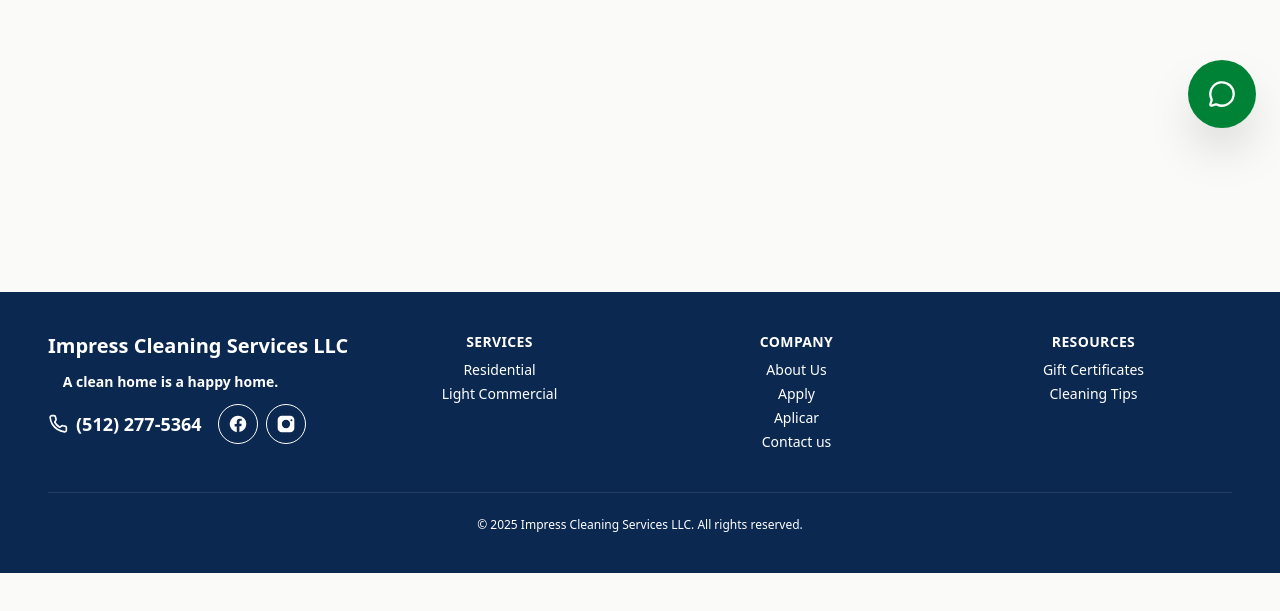
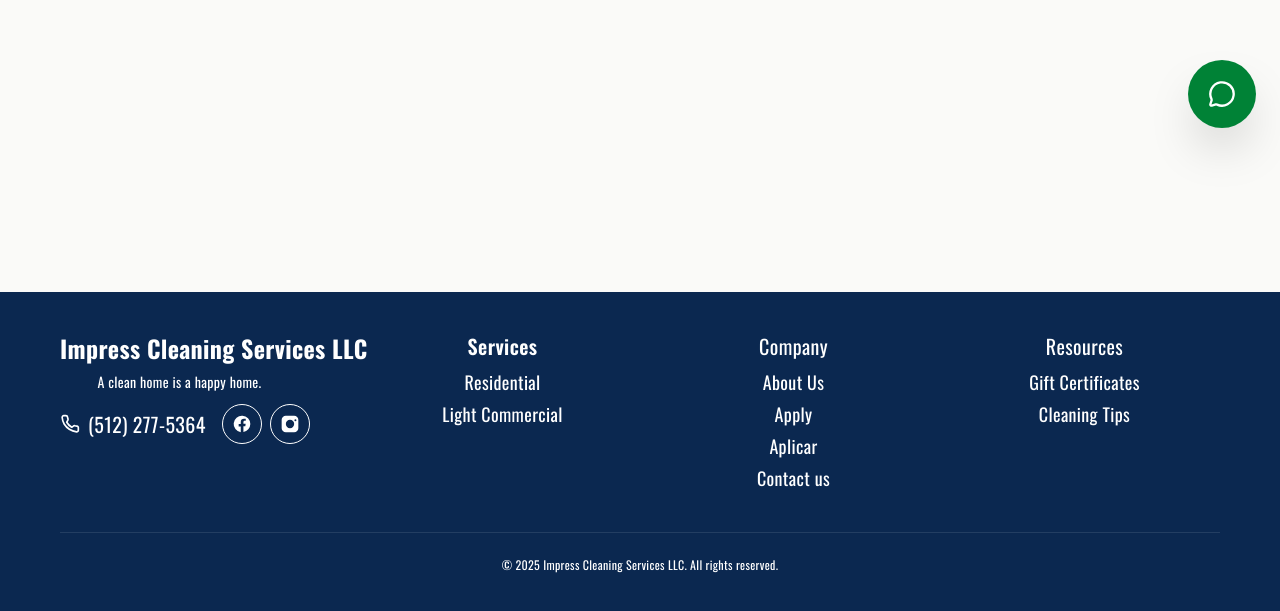
Before and after one commit to resp23f/impress-cleaning-site, a Next.js app: page /about in a window 1280 px wide. Shown: the part 648-1259 px from the top of the page. Before the commit the page ends 1221 px from the top, so only its background shows below. Built offline with nearby package versions, Linux system fonts and the light colour scheme.

Commit message:
HomePage Update

```diff
--- a/src/app/HomePage.jsx
+++ b/src/app/HomePage.jsx
@@ -139,7 +139,7 @@ function WhyChoose() {
     <div className="mx-auto max-w-7xl px-4 md:px-6">
     <div className="grid md:grid-cols-2 gap-6 items-center">
                  <div className="lg:col-span-2">
-            <h3 className="font-heading-oswald text-70px md:text-[35px] font-extrabold tracking-[-0.04em] text-center text-slate-900">WHY CHOOSE IMPRESS CLEANING SERVICES</h3>
+            <h3 className="font-heading-oswald text-70px md:text-[39px] font-extrabold tracking-[-0.04em] text-center text-slate-900">WHY CHOOSE IMPRESS CLEANING SERVICES</h3>
             <ul className="mt-6 grid sm:grid-cols-2 gap-4">
               {cards.map((c) => (
                 <li key={c.t} className="rounded-2xl bg-white border-2 border-[#079447] py-4 px-5">                  <div className="flex items-start gap-3">
@@ -172,7 +172,7 @@ function HowItWorks() {
   return (
     <section className="bg-white py-12 md:py-16">
       <div className="mx-auto max-w-7xl px-4 md:px-6">
-        <h3 className="font-heading-oswald text-70px md:text-[35px] font-extrabold tracking-tight text-center text-slate-900">HOW IT WORKS — SIMPLE, FAST & STRESS-FREE</h3>
+        <h3 className="font-heading-oswald text-70px md:text-[39px] font-extrabold tracking-tight text-center text-slate-900">HOW IT WORKS: SIMPLE, FAST & STRESS FREE</h3>
         <ol className="mt-6 grid sm:grid-cols-2 lg:grid-cols-4 gap-4">
           {steps.map(([t,d],i)=> (
             <li key={t} className="rounded-2xl bg-white border-2 border-[#079447] py-4 px-5">
@@ -191,7 +191,7 @@ function SocialProof() {
   return (
     <section className="bg-[#0B2850] py-12 md:py-16 text-white">
       <div className="mx-auto max-w-7xl px-4 md:px-6">
-        <h3 className="font-heading-oswald text-[22px] md:text-[35px] font-extrabold tracking-tight text-center">WHY TEXAS FAMILIES TRUST IMPRESS</h3>
+        <h3 className="font-heading-oswald text-[22px] md:text-[39px] font-extrabold tracking-tight text-center">WHY TEXAS FAMILIES TRUST IMPRESS</h3>
         <div className="mt-6 grid md:grid-cols-4 gap-4">
           <div className="rounded-2xl ring-1 ring-white/20 bg-white/5 p-6 shadow-sm">
             <div className="font-semibold">Texas Homes. Texas Trust.</div>
--- a/src/app/globals.css
+++ b/src/app/globals.css
@@ -15,6 +15,11 @@ color-scheme: light;
   font-family: var(--font-oswald), 'Oswald', sans-serif;
   letter-spacing: 0.03em;
   text-transform: uppercase;
+}
+.font-oswald {
+  font-family: 'Oswald', sans-serif;
+  letter-spacing: 0.02em;
+  text-transform: none;
 }
 
 html {
--- a/src/components/Footer.jsx
+++ b/src/components/Footer.jsx
@@ -16,19 +16,19 @@ function SocialIcon({ href, label, children }) {
 export default function Footer() {
   const year = new Date().getFullYear();
   return (
-    <footer className="relative z-10 bg-[#0B2850] text-white text-center py-10 px-6 md:px-12 [&_*]:text-white">
-      <div className="font-headline max-w-7xl mx-auto grid grid-cols-1 sm:grid-cols-2 md:grid-cols-4 gap-10 md:gap-17">
+    <footer className="relative z-10 bg-[#0B2850] font-oswald text-white text-center py-10 px-6 md:px-15 [&_*]:text-white">
+      <div className="font-Oswald max-w-7xl mx-auto grid grid-cols-1 sm:grid-cols-2 md:grid-cols-4 gap-10 md:gap-17">
         <div>
-          <h3 className="font-headline text-xl font-bold mb-3 text-white/90 whitespace-nowrap">
+          <h3 className="text-2xl font-extrabold mb-2 text-white/90 whitespace-nowrap">
             Impress Cleaning Services LLC
           </h3>
-          <p className="font-headline text-sm text-center font-semibold mb-3 text-white/90">
+          <p className="font-Oswald text-sm text-center mb-3 text-white/90">
             A clean home is a happy home.
 </p>
 
     {/* Phone and social icons - arranged horizontally on mobile */}
     <div className="flex items-center justify-center md:justify-start gap-4">
-    <a href="tel:+15122775364" className="inline-flex items-center gap-2 text-lg font-semibold text-white hover:text-[#A9E5BB] transition whitespace-nowrap">
+    <a href="tel:+15122775364" className="inline-flex items-center gap-2 text-xl font-oswald text-white hover:text-[#A9E5BB] transition whitespace-nowrap">
               <svg xmlns="http://www.w3.org/2000/svg" className="w-5 h-5 text-[#00A86B]" viewBox="0 0 24 24" fill="none" stroke="currentColor" strokeWidth={2} strokeLinecap="round" strokeLinejoin="round" aria-hidden="true">
           <path d="M22 16.92v2.5a2 2 0 0 1-2.18 2 19.8 19.8 0 0 1-8.63-3.07 19.5 19.5 0 0 1-6-6A19.8 19.8 0 0 1 2.58 4.18 2 2 0 0 1 4.56 2h2.5a2 2 0 0 1 2 1.72c.1.74.27 1.46.5 2.15a2 2 0 0 1-.45 2.11L8.1 9.9a16 16 0 0 0 6 6l1.92-1.41a2 2 0 0 1 2.11-.45c.69.23 1.41.4 2.15.5A2 2 0 0 1 22 16.92Z"></path>
         </svg>
@@ -51,15 +51,15 @@ export default function Footer() {
 
         <div className="col-span-1 sm:col-span-2 md:col-span-3 grid grid-cols-3 gap-4 md:grid-cols-3 md:gap-5">
           <div>
-            <h4 className="text-xs sm:text-sm font-semibold mb-2 text-[#A9E5BB] uppercase tracking-wide">Services</h4>
-            <ul className="space-y-1 text-xs sm:text-sm text-white/80">
+            <h4 className="text-xs font-oswald sm:text-xl font-semibold mb-2 text-[#A9E5BB] uppercase tracking-wide">Services</h4>
+            <ul className="font-oswald space-y-1 text-xs sm:text-lg text-white/80">
               <li>Residential</li>
               <li>Light Commercial</li>
             </ul>
           </div>
           <div>
-            <h4 className="text-xs sm:text-sm font-semibold mb-2 text-[#A9E5BB] uppercase tracking-wide">Company</h4>
-            <ul className="space-y-1 text-xs sm:text-sm text-white/80">
+            <h4 className="text-xs sm:text-xl font-oswald mb-2 text-[#A9E5BB] uppercase tracking-wide">Company</h4>
+            <ul className="font-oswald space-y-1 text-xs sm:text-lg text-white/80">
               <li>About Us</li>
               <li>Apply</li>
               <li>Aplicar</li>
@@ -67,8 +67,8 @@ export default function Footer() {
             </ul>
           </div>
           <div>
-            <h4 className="text-xs sm:text-sm font-semibold mb-2 text-[#A9E5BB] uppercase tracking-wide">Resources</h4>
-            <ul className="space-y-1 text-xs sm:text-sm text-white/80">
+            <h4 className="text-xs sm:text-xl font-oswald mb-2 text-[#A9E5BB] uppercase tracking-wide">Resources</h4>
+            <ul className="font-oswald space-y-1 text-xs sm:text-lg text-white/80">
               <li>Gift Certificates</li>
               <li>Cleaning Tips</li>
             </ul>
```
